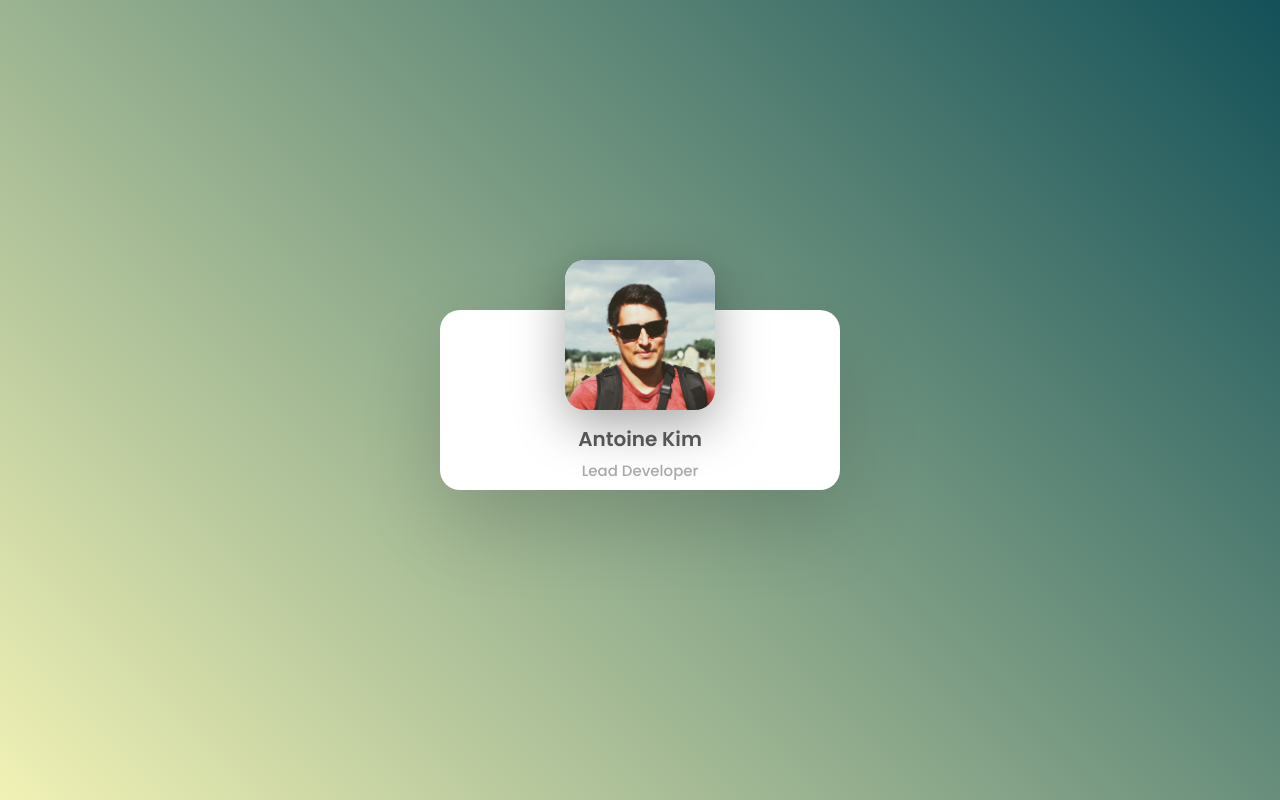
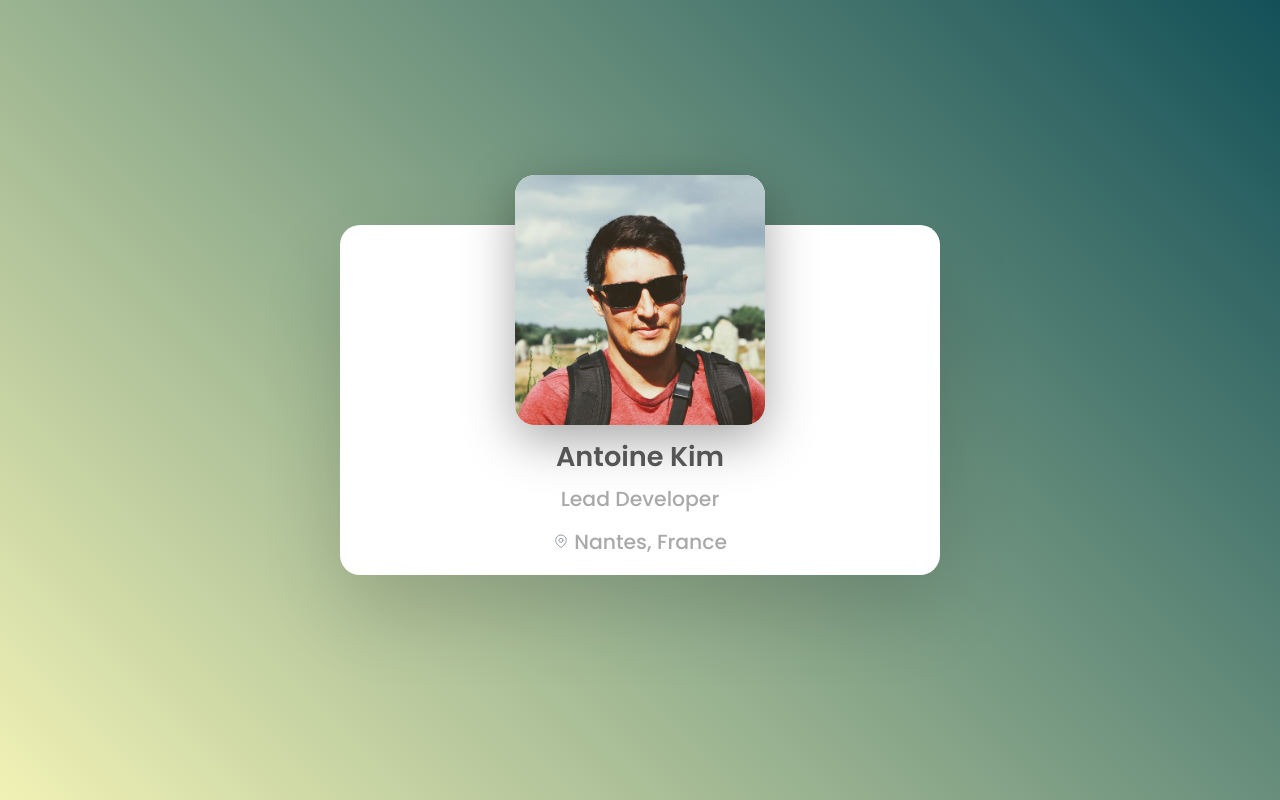
Before and after one commit to dim4k/antoine-kim, a plain HTML site: page index.html in a window 1280 px wide. Drawn offline with Linux system fonts and the light colour scheme.

Commit message:
Make everything bigger

```diff
--- a/public/css/style.css
+++ b/public/css/style.css
@@ -19,8 +19,8 @@ body
 .card
 {
     position: relative;
-    width: 400px;
-    height: 180px;
+    width: 600px;
+    height: 350px;
     background: #fff;
     border-radius: 20px;
     box-shadow: 0 35px 80px rgba(0,0,0,0.15);
@@ -28,7 +28,7 @@ body
 }
 .card:hover
 {
-    height: 450px;
+    height: 550px;
 }
 .imgBx
 {
@@ -36,8 +36,8 @@ body
     left: 50%;
     top: -50px;
     transform: translateX(-50%);
-    width: 150px;
-    height: 150px;
+    width: 250px;
+    height: 250px;
     background: #fff;
     border-radius: 20px;
     box-shadow: 0 15px 50px rgba(0,0,0,0.35);
@@ -46,8 +46,8 @@ body
 }
 .card:hover .imgBx
 {
-    width: 250px;
-    height: 250px;
+    width: 350px;
+    height: 350px;
 }
 .imgBx img
 {
@@ -74,7 +74,7 @@ body
     text-align: center;
     width: 100%;
     transition: 0.5s;
-    transform: translateY(140px);
+    transform: translateY(100px);
 }
 .card:hover .content .details
 {
@@ -82,11 +82,11 @@ body
     text-align: center;
     width: 100%;
     transition: 0.5s;
-    transform: translateY(-10px);
+    transform: translateY(10px);
 }
 .card .content .details h2
 {
-    font-size: 1.25em;
+    font-size:1.7em;
     font-weight: 600;
     color: #555;
     line-height: 1.5em;
```
